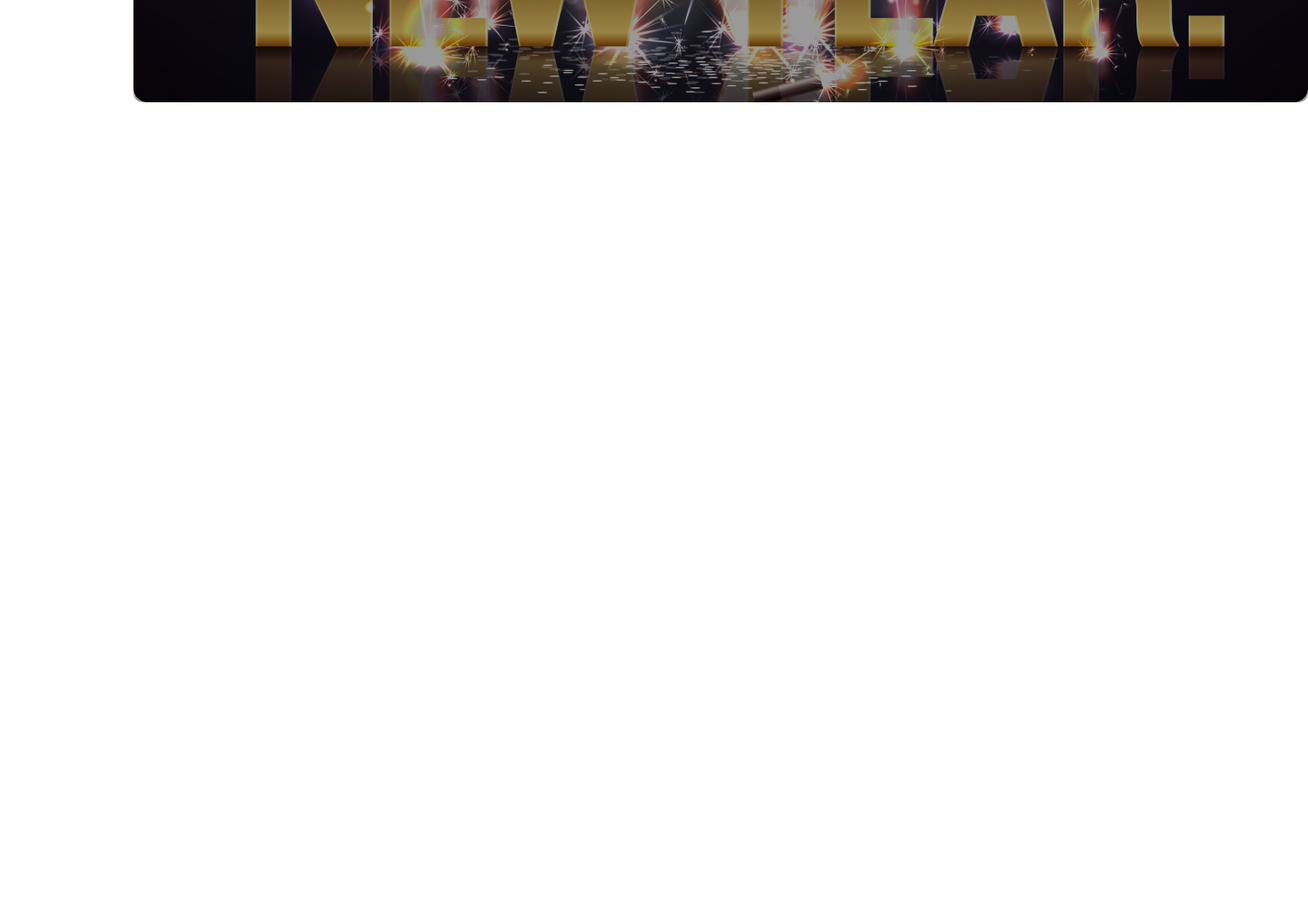
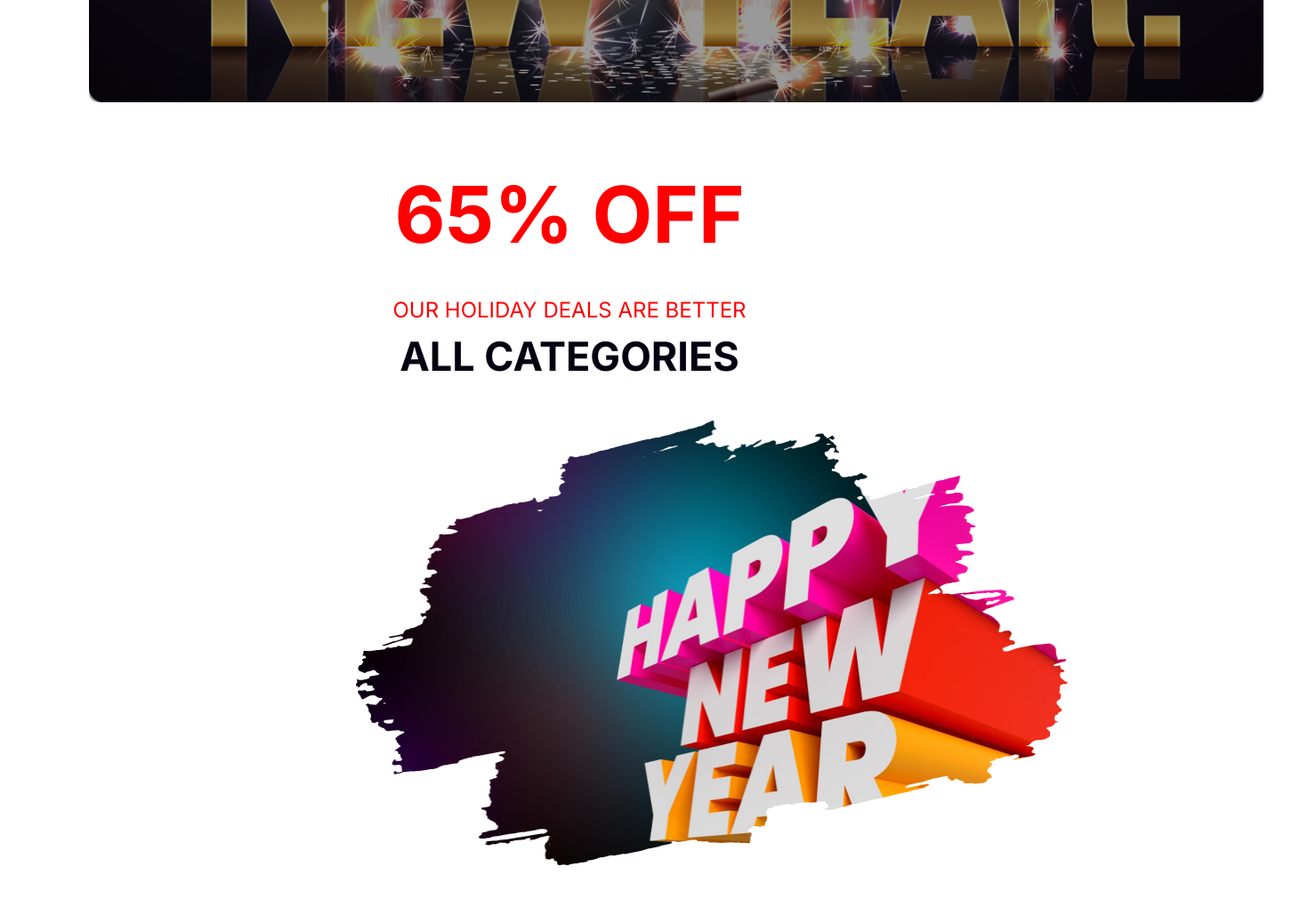
Before and after one commit to SangramBishwas/Assignment-01, a plain HTML site: page index.html in a window 1280 px wide. Shown: the part 535-1546 px from the top of the page at 89% size, 1470 px wide, since content can reach past the window. Before the commit the page ends 800 px from the top, so only its background shows below. Drawn offline with Linux system fonts and the light colour scheme.

Commit message:
third commit

```diff
--- a/Styles/style.css
+++ b/Styles/style.css
@@ -1,8 +1,11 @@
 /* font-family: 'Inter', sans-serif;
 font-family: 'Merriweather', serif; */
 body{
-  margin: 50px 150px 0 150px;
+  margin: 50px 100px;
 }
+
+      /* Header Design */
+
 .banner{
   width: 1320px;
   height: 600px;
@@ -26,5 +29,44 @@ color: #fff;
 font-size: 65px;
 font-family:'Merriweather', serif;
 font-weight: 900;
-margin: 0 0 0 50px;
+margin-bottom: 50px;
 }
+
+/* Section Aria Design */
+
+.discount{
+  margin: 50px 300px;
+}
+.discount h1{
+  color: #F00;
+  text-align: center;
+  font-family: 'Inter', sans-serif;
+  font-size: 88px;
+  font-weight: 700;
+  margin-bottom: 40px;
+}
+.discount > p{
+  color: #F00;
+  text-align: center;
+  font-family:'Inter', sans-serif;
+  font-size: 24px;
+  font-weight: 400;
+  margin-bottom: 10px;
+}
+
+.discount h3{
+color: #070211;
+text-align: center;
+font-family:'Inter', sans-serif;
+font-size: 45px;
+font-weight: 700;
+margin-top: 0;
+}
+
+.discount img{
+  width: 800px;
+  height: 500px;
+}
+.one{
+  background-image: linear-gradient(rgba(0,0,0,0.4),rgba(0,0,0,0.4)), url('../images/vector.png');
+}
--- a/index.html
+++ b/index.html
@@ -16,5 +16,12 @@
         <h1>New Year Party<br>Celebration</h1>
       </div>
     </header>
+    <section>
+    <div class="discount">
+      <h1>65% OFF</h1>
+      <p>OUR HOLIDAY DEALS ARE BETTER</p>
+      <h3>ALL CATEGORIES</h3>
+      <img src="images/new-year.png" alt="New Year">
+    </section>
 </body>
 </html>
```
Also changed, not shown: images/new-year.png (renamed from images/New Year Photo.png), 2 other files.
